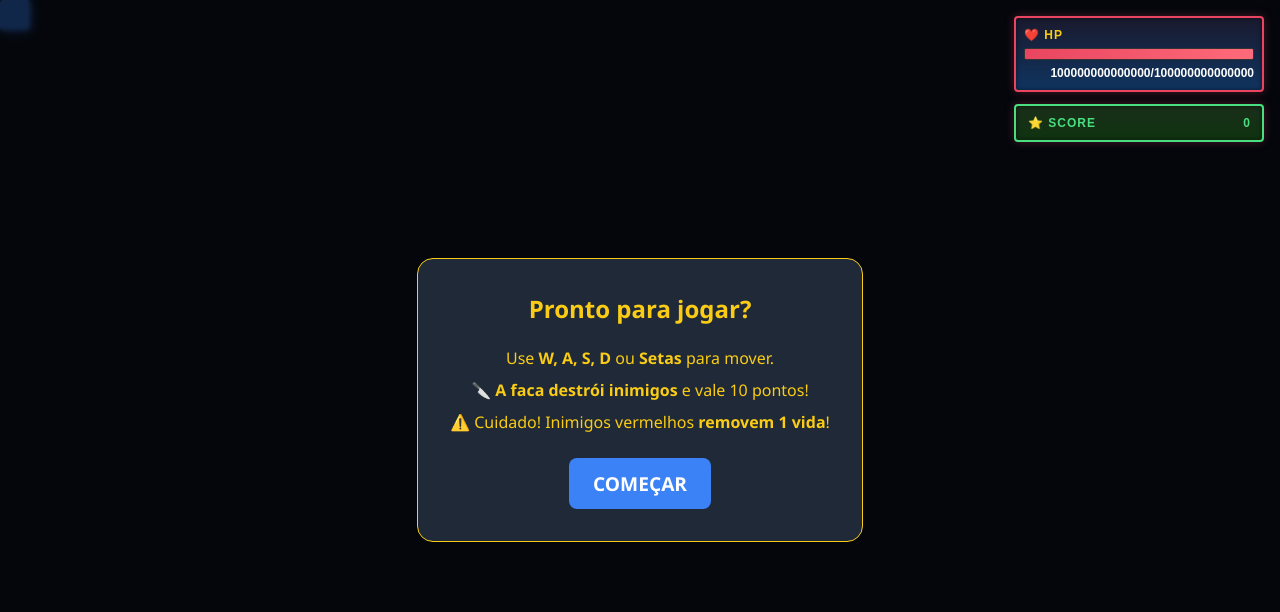
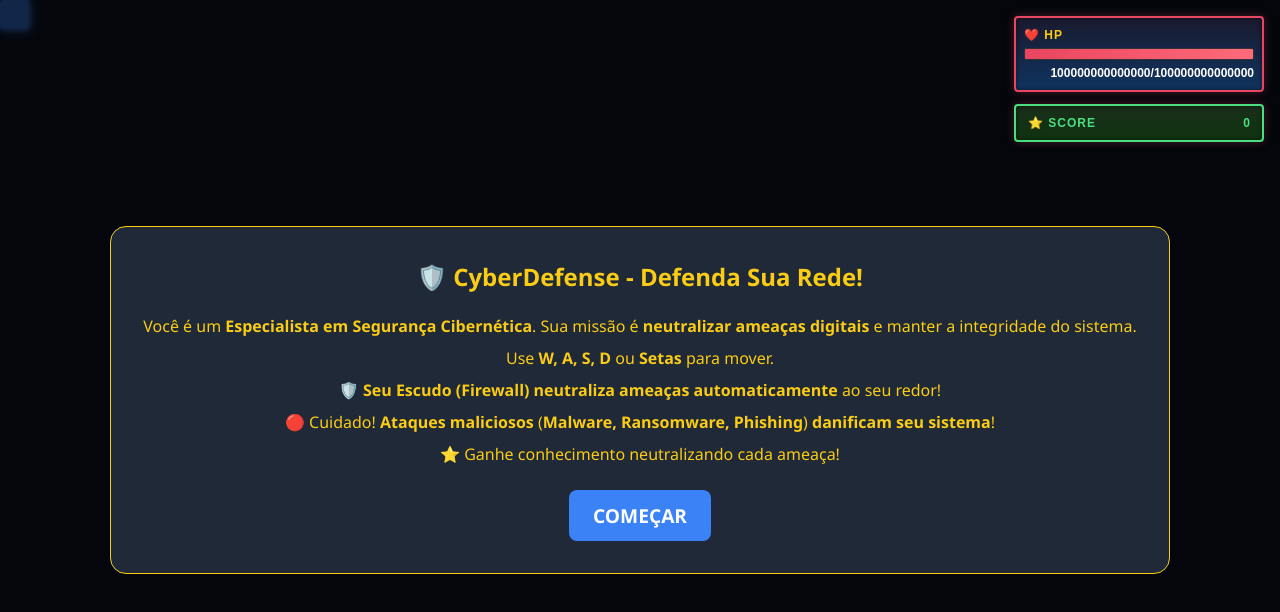
Before and after one commit to MViniciusCoffe/jogo-serverless, a React (Vite) app: page / in a window 1280 px wide. Shown: the top 612 px of the page. Built offline with nearby package versions, Linux system fonts and the light colour scheme; the HTML template or start-up script is replaced by a standard one.

Commit message:
refactor: update GameOverlay texts to CyberSecurity theme

```diff
--- a/src/components/GameOverlay.jsx
+++ b/src/components/GameOverlay.jsx
@@ -5,10 +5,10 @@ export const GameOverlay = ({ onStart, isGameOver, score }) => {
     return (
       <div className="overlay">
         <div className="overlay-content game-over">
-          <h2>💀 Game Over!</h2>
-          <p className="final-score">Pontuação Final: {score}</p>
+          <h2>🚨 SISTEMA COMPROMETIDO!</h2>
+          <p className="final-score">Conhecimento Adquirido: {score} pontos</p>
           <button onClick={onStart} className="btn btn-start">
-            JOGAR NOVAMENTE
+            INICIAR NOVA DEFESA
           </button>
         </div>
       </div>
@@ -18,16 +18,22 @@ export const GameOverlay = ({ onStart, isGameOver, score }) => {
   return (
     <div className="overlay">
       <div className="overlay-content">
-        <h2>Pronto para jogar?</h2>
+        <h2>🛡️ CyberDefense - Defenda Sua Rede!</h2>
+        <p>
+          Você é um <strong>Especialista em Segurança Cibernética</strong>. Sua missão é{' '}
+          <strong>neutralizar ameaças digitais</strong> e manter a integridade do sistema.
+        </p>
         <p>
           Use <strong>W, A, S, D</strong> ou <strong>Setas</strong> para mover.
         </p>
         <p>
-          🔪 <strong>A faca destrói inimigos</strong> e vale 10 pontos!
+          🛡️ <strong>Seu Escudo (Firewall) neutraliza ameaças automaticamente</strong> ao seu redor!
         </p>
         <p>
-          ⚠️ Cuidado! Inimigos vermelhos <strong>removem 1 vida</strong>!
+          🔴 Cuidado! <strong>Ataques maliciosos</strong> (
+          <strong>Malware, Ransomware, Phishing</strong>) <strong>danificam seu sistema</strong>!
         </p>
+        <p>⭐ Ganhe conhecimento neutralizando cada ameaça!</p>
         <button onClick={onStart} className="btn btn-start">
           COMEÇAR
         </button>
```
